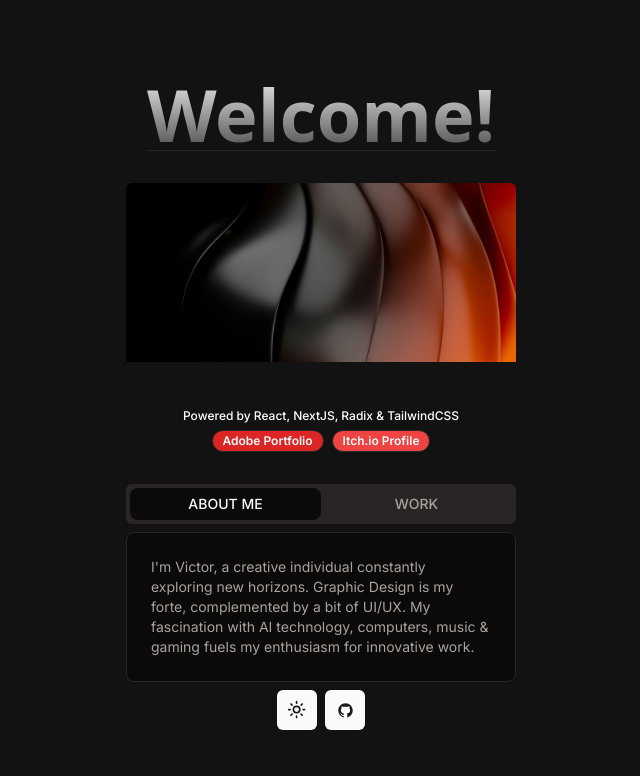
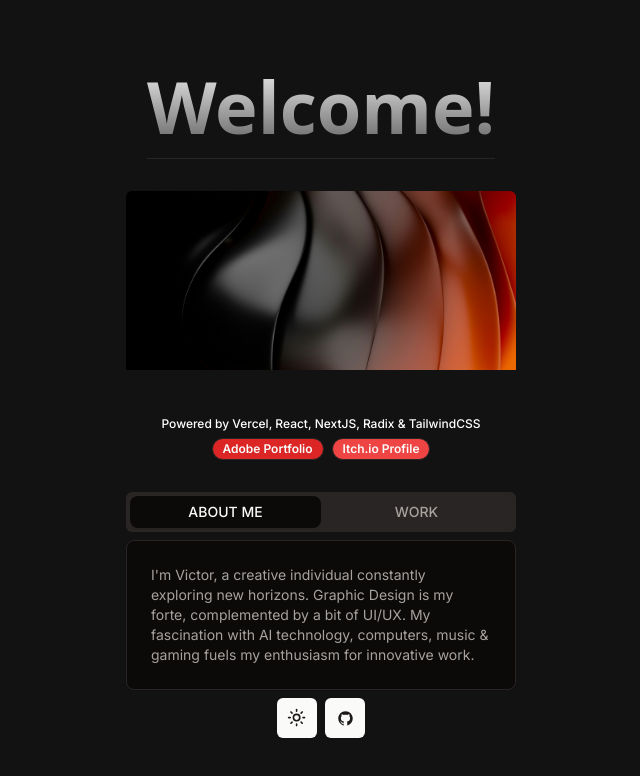
Before and after one commit to g00dnlght/ShadCN_UI, a Next.js app in the folder my-app/: page / in a window 1280 px wide. Shown: the top 776 px of the page, without its empty margins (319-959 px from the left). Built offline with nearby package versions, Linux system fonts and the light colour scheme.

Commit message:
Added vercel & padding bottom for the separator.

```diff
--- a/my-app/app/page.tsx
+++ b/my-app/app/page.tsx
@@ -38,7 +38,7 @@ export default function TabsDemo() {
           <TabsContent value="aboutTab" className="flex flex-col pb-8">
             <div className="flex flex-col items-center space-y-8">
               <div>
-                <h1 className="relative z-10 font-sans text-lg font-bold text-center text-transparent md:text-7xl bg-clip-text bg-gradient-to-b from-neutral-200 to-neutral-600">
+                <h1 className="relative z-10 pb-4 font-sans text-lg font-bold text-center text-transparent md:text-7xl bg-clip-text bg-gradient-to-b from-neutral-200 to-neutral-600">
                   Welcome!
                 </h1>
                 <Separator />
@@ -53,7 +53,7 @@ export default function TabsDemo() {
               </AspectRatio>
               <div>
                 <h1 className="pb-2 text-xs font-medium leading-none ">
-                  Powered by React, NextJS, Radix & TailwindCSS
+                  Powered by Vercel, React, NextJS, Radix & TailwindCSS
                 </h1>
                 <div className="flex justify-center space-x-2">
                   <Badge variant="outline" className="bg-red-600">
```
